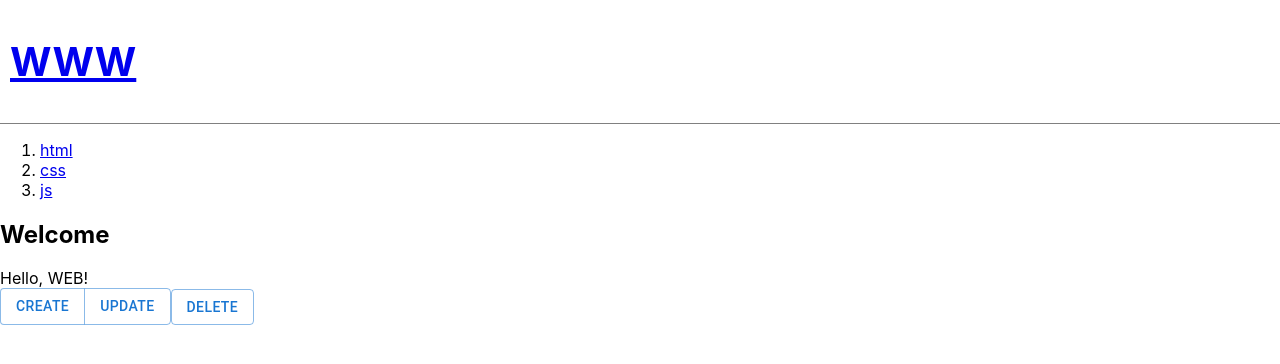
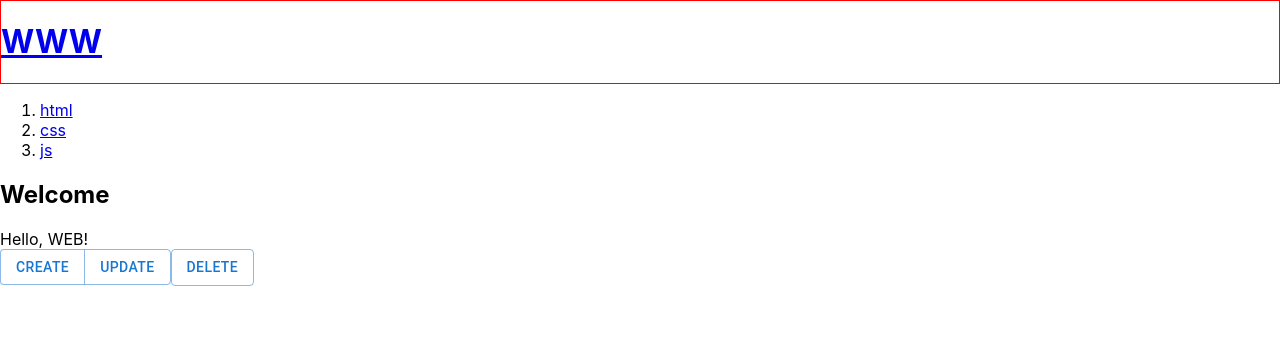
Before and after one commit to gaeunn0724/react-0606, a React (Create React App) app: page / in a window 1280 px wide. Shown: the top 364 px of the page. Built offline with nearby package versions, Linux system fonts and the light colour scheme.

Commit message:
styled component도입

```diff
--- a/package.json
+++ b/package.json
@@ -14,6 +14,7 @@
     "react": "^18.1.0",
     "react-dom": "^18.1.0",
     "react-scripts": "5.0.1",
+    "styled-components": "^5.3.5",
     "web-vitals": "^2.1.4"
   },
   "scripts": {
--- a/src/App.css
+++ b/src/App.css
@@ -1,4 +1,4 @@
-header{
+/* header{
   border-bottom: 10px solid gray;
   padding: 10px;
-}
+} */
--- a/src/App.js
+++ b/src/App.js
@@ -2,14 +2,15 @@ import './App.css';
 import { useState } from 'react';
 import Button from '@mui/material/Button';
 import ButtonGroup from '@mui/material/ButtonGroup';
+import styled from 'styled-components';
+
+const HeaderStyled = styled(Header)`
+  background-color:white;
+  border: 1px solid red;
+`;
 
 function Header(props){
-  const myStyle={
-    borderBottom: '1px solid gray',
-    padding:'10px',
-    fontSize:'20px'
-  };
-  return <header style={myStyle}>
+  return <header className={props.className}>
   <h1><a href="/" onClick={(evt)=>{
     evt.preventDefault();
     props.onSelect();
@@ -77,9 +78,9 @@ function App() {
   }
   return (
     <div>
-      <Header onSelect={()=>{
+      <HeaderStyled onSelect={()=>{
         setMode('WELCOME'); //state를 활용해서 setMode를 변경함. 값을 직접 변경하는게 아니라 함수를 호출하는 것.
-      }}></Header>
+      }}></HeaderStyled>
       <Nav data={topics} onSelect={(id)=>{
         setMode('READ');
         setId(id); //id값이 이전과 같으면 실행되지 않는다.
```
Also changed, not shown: 1 other file (tests, documents, lock files or other folders).
